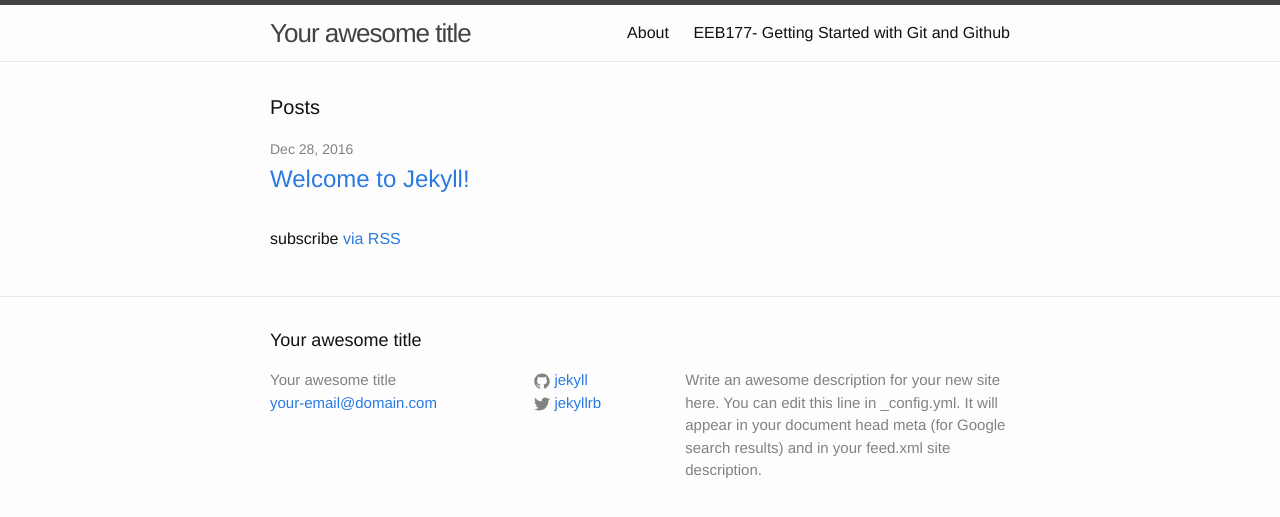
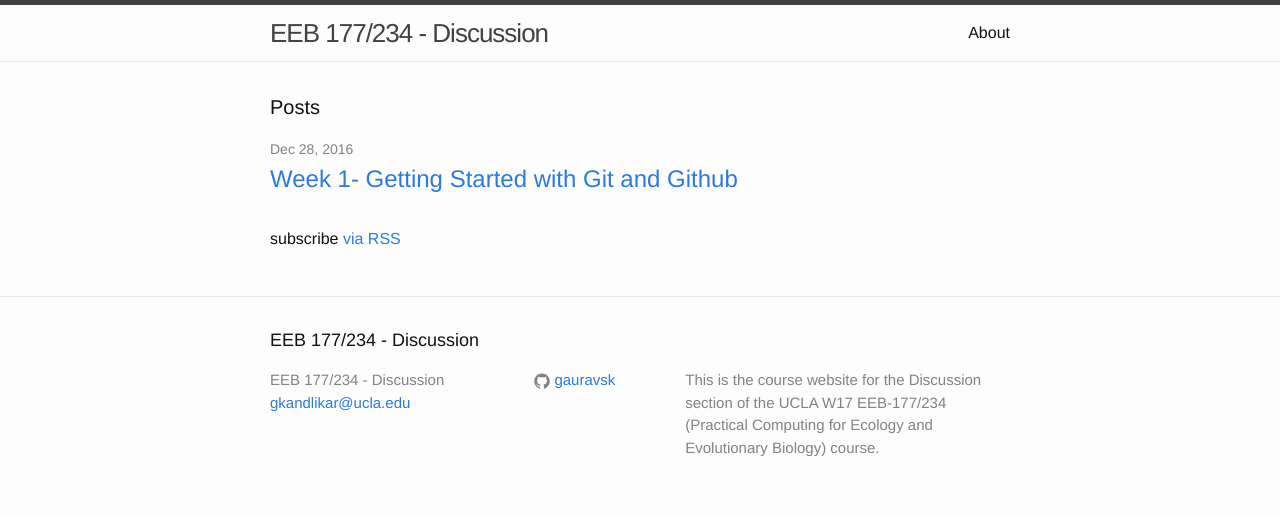
Before and after one commit to michaelalfaro/eeb177-W17.github.io, a Jekyll site: the page built from index.html, in a window 1280 px wide. Shown: the top 517 px of the page. Built offline with Jekyll 4.4.1, drawn with Linux system fonts in a browser that asks for light colours.

```diff
--- a/_config.yml
+++ b/_config.yml
@@ -1,14 +1,15 @@
 # Site settings
-title: Your awesome title
-email: your-email@domain.com
+title: EEB 177/234 - Discussion
+email: gkandlikar@ucla.edu
 description: > # this means to ignore newlines until "baseurl:"
-  Write an awesome description for your new site here. You can edit this
-  line in _config.yml. It will appear in your document head meta (for
-  Google search results) and in your feed.xml site description.
+  This is the course website for the Discussion section of the UCLA W17 EEB-177/234
+  (Practical Computing for Ecology and Evolutionary Biology) course.
 baseurl: "" # the subpath of your site, e.g. /blog/
-url: "http://yourdomain.com" # the base hostname & protocol for your site
-twitter_username: jekyllrb
-github_username:  jekyll
+url: "http://gauravsk.github.io/eeb177" # the base hostname & protocol for your site
+twitter_username:
+github_username:  gauravsk
+exclude: weekly_content
+theme: merlot
 
 # Build settings
 markdown: kramdown
```
Also changed, not shown: _posts/2016-12-28-setup-github.markdown (added, +77 -0 lines), _posts/2016-12-28-welcome-to-jekyll.markdown (deleted, +0 -25 lines), weekly_content/git-screenshot.png (renamed from week1/git-screenshot.png), weekly_content/setup-github.Rmd (renamed from week1/setup-github.Rmd), weekly_content/setup-github.html (renamed from week1/setup-github.html), 1 other file.
